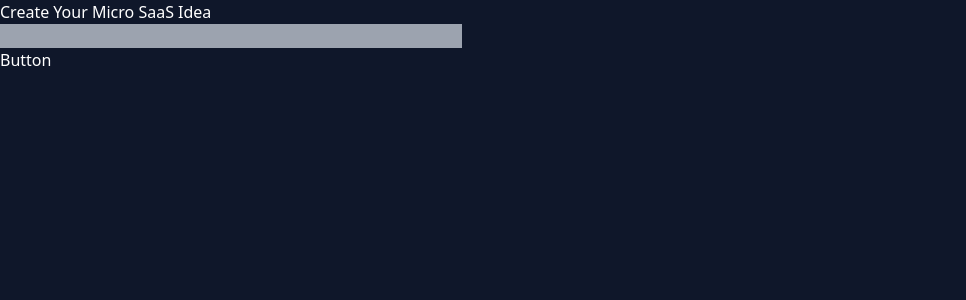
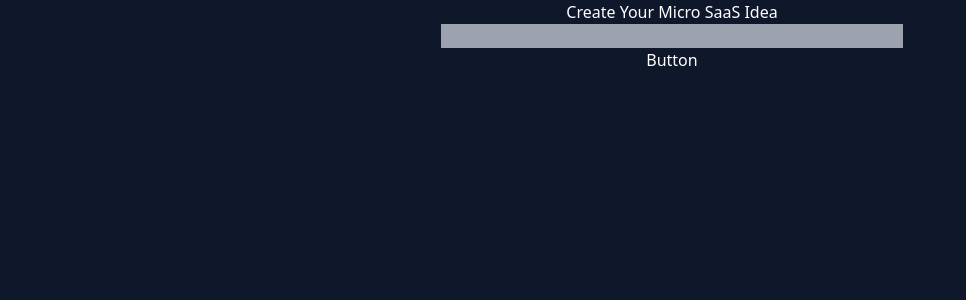
Before and after one commit to lucas9121/Idea-Generator-Frontend, a React (Create React App) app: page / in a window 1280 px wide. Shown: the top 300 px of the page, without its empty margins (0-966 px from the left). Built offline with nearby package versions, Linux system fonts and the light colour scheme.

Commit message:
adding styles

```diff
--- a/src/App.js
+++ b/src/App.js
@@ -5,7 +5,7 @@ import IdeaGenerationPage from './pages/IdeaGeneratorPage';
 function App() {
   return (
     <div className="">
-      <div className='h-screen bg-slate-900 font-sans overflow-hidden relative'>
+      <div className='h-screen bg-slate-900 font-sans overflow-hidden relative text-white'>
         <div className='flex flex-col flex-wrap'>
           <IdeaGenerationPage />
         </div>
--- a/src/pages/IdeaGeneratorPage.jsx
+++ b/src/pages/IdeaGeneratorPage.jsx
@@ -4,11 +4,11 @@ export default function IdeaGenerationPage () {
     const [targetAudience, setTargetAudience] = useState("")
     const [interest, setInterest] = useState("")
     return(
-        <div>
-            <div className="text-white">Create Your Micro SaaS Idea</div>
+        <div className="w-full mx-4 mx-8 text-center">
+            <div>Create Your Micro SaaS Idea</div>
             <input className="bg-gray-400 text-black" type="text" placeholder="" onChange={(e) => setTargetAudience(e.target.value)} value={targetAudience} />
             <input className="bg-gray-400 text-black" type="text" placeholder="" onChange={(e) => setInterest(e.target.value)} value={interest} />
-            <div className="text-white">
+            <div>
                 Button
             </div>
         </div>
```
